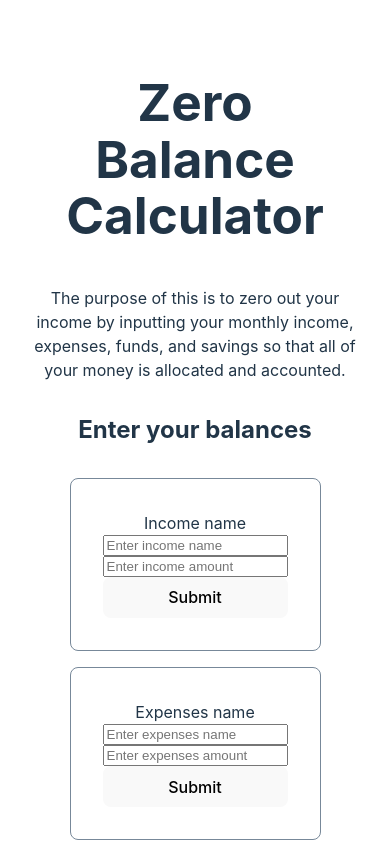
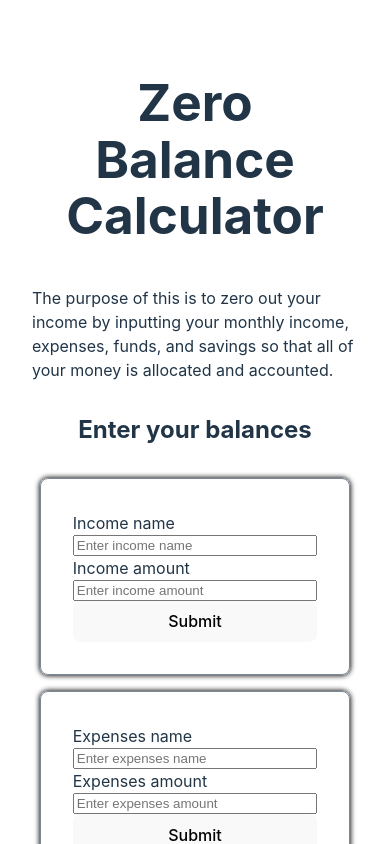
Before and after one commit to veralece/ZeroBalanceCalculator-Vue, a Vue app: page / in a window 390 px wide. Shown: the top 844 px of the page. Built offline with nearby package versions, Linux system fonts and the light colour scheme.

Commit message:
working on stylings for app, bal form and view

```diff
--- a/src/App.vue
+++ b/src/App.vue
@@ -63,14 +63,14 @@ function modifyBalance(key: string, balance: IBalance, method: string): void {
   <main>
     <article>
       <header>
-        <h1>Zero Balance Calculator</h1>
+        <h1 class="center-text">Zero Balance Calculator</h1>
         <p>
           The purpose of this is to zero out your income by inputting your monthly income, expenses, funds, and savings
           so that all of your money is allocated and accounted.
         </p>
       </header>
       <section id="balance_forms" class="grid">
-        <h2>Enter your balances</h2>
+        <h2 class="center-text">Enter your balances</h2>
         <BalanceForm v-for="balanceType in BALANCE_TYPES" :key="`${balanceType}_form`" :balance-type="balanceType"
           :modify-balance="modifyBalance" :method="BALANCE_METHODS.ADD" />
       </section>
--- a/src/components/BalanceForm.vue
+++ b/src/components/BalanceForm.vue
@@ -32,7 +32,7 @@ function handleSubmit() {
         <input v-model="formState.name" :id="`${props.balanceType}-name`"
             :placeholder="`Enter ${props.balanceType} name`" type="text" />
 
-        <label :for="`${props.balanceType}-amount`"></label>
+        <label :for="`${props.balanceType}-amount`">{{ displayLabel }} amount</label>
         <input v-model="formState.amount" :id="`${props.balanceType}-amount`"
             :placeholder="`Enter ${props.balanceType} amount`" type="number" />
         <button type="submit">Submit</button>
--- a/src/components/BalanceView.vue
+++ b/src/components/BalanceView.vue
@@ -32,8 +32,8 @@ function handleSubmit() {
 function handleDelete() {
     props.modifyBalance(props.balanceType, viewState, props.methods.DELETE);
 }
+</script>
 
-</script>
 <template>
     <section v-if="!editMode">
         <h2>{{ props.name }}</h2>
--- a/src/style.css
+++ b/src/style.css
@@ -6,7 +6,6 @@
   color-scheme: light dark;
   color: rgba(255, 255, 255, 0.87);
   background-color: #242424;
-
   font-synthesis: none;
   text-rendering: optimizeLegibility;
   -webkit-font-smoothing: antialiased;
@@ -62,10 +61,15 @@ button:focus-visible {
   border-radius: 8px;
   border: 1px solid lightslategray;
   padding: 2em;
+  box-shadow: 0 0 5px 1px #242424;
 }
 
 .grid {
   display: grid;
+}
+
+.center-text {
+  text-align: center;
 }
 
 .col-2 {
@@ -84,7 +88,6 @@ button:focus-visible {
   max-width: 1280px;
   margin: 0 auto;
   padding: 2rem;
-  text-align: center;
 }
 
 @media (prefers-color-scheme: light) {
@@ -103,7 +106,9 @@ button:focus-visible {
 }
 
 @media screen and (max-width: 425px) {
-  .balance-form {}
+  .balance-form {
+    min-width: 75%;
+  }
 
   #balance_forms {
     justify-items: center;
```
